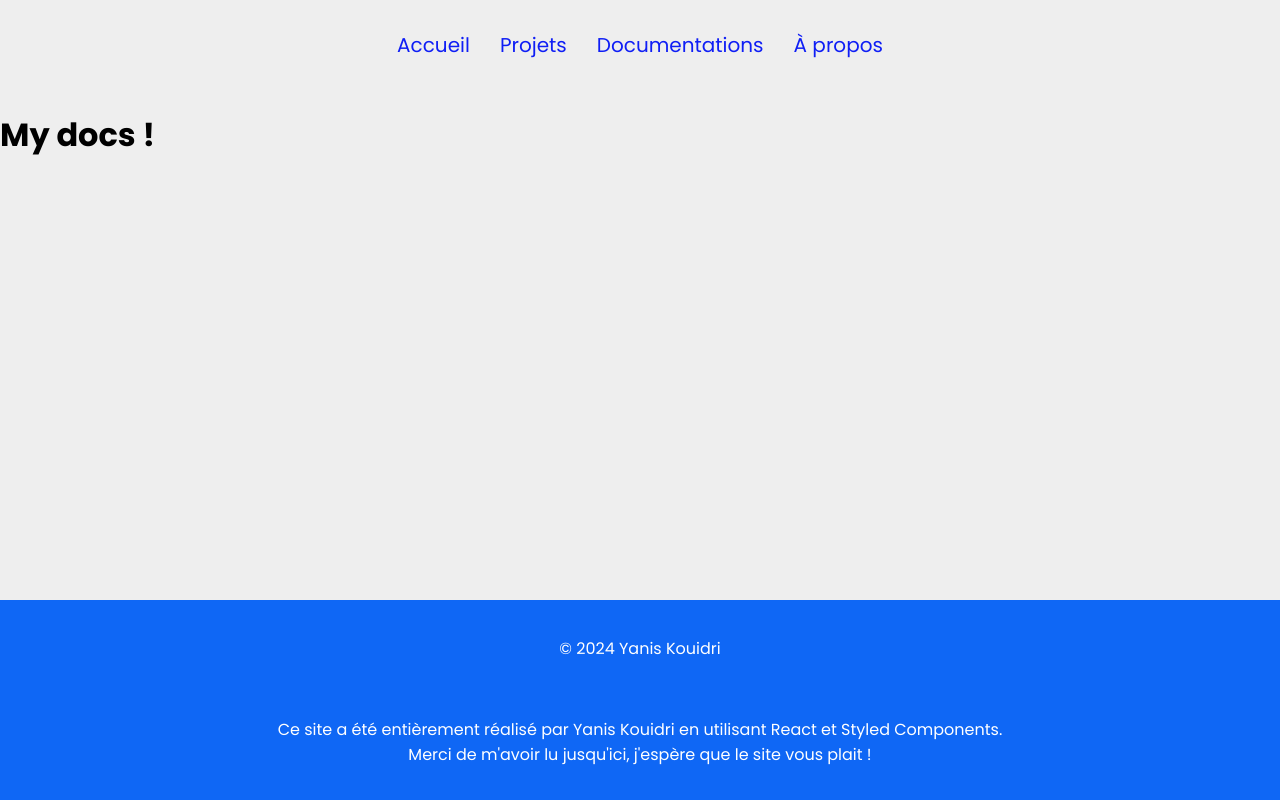
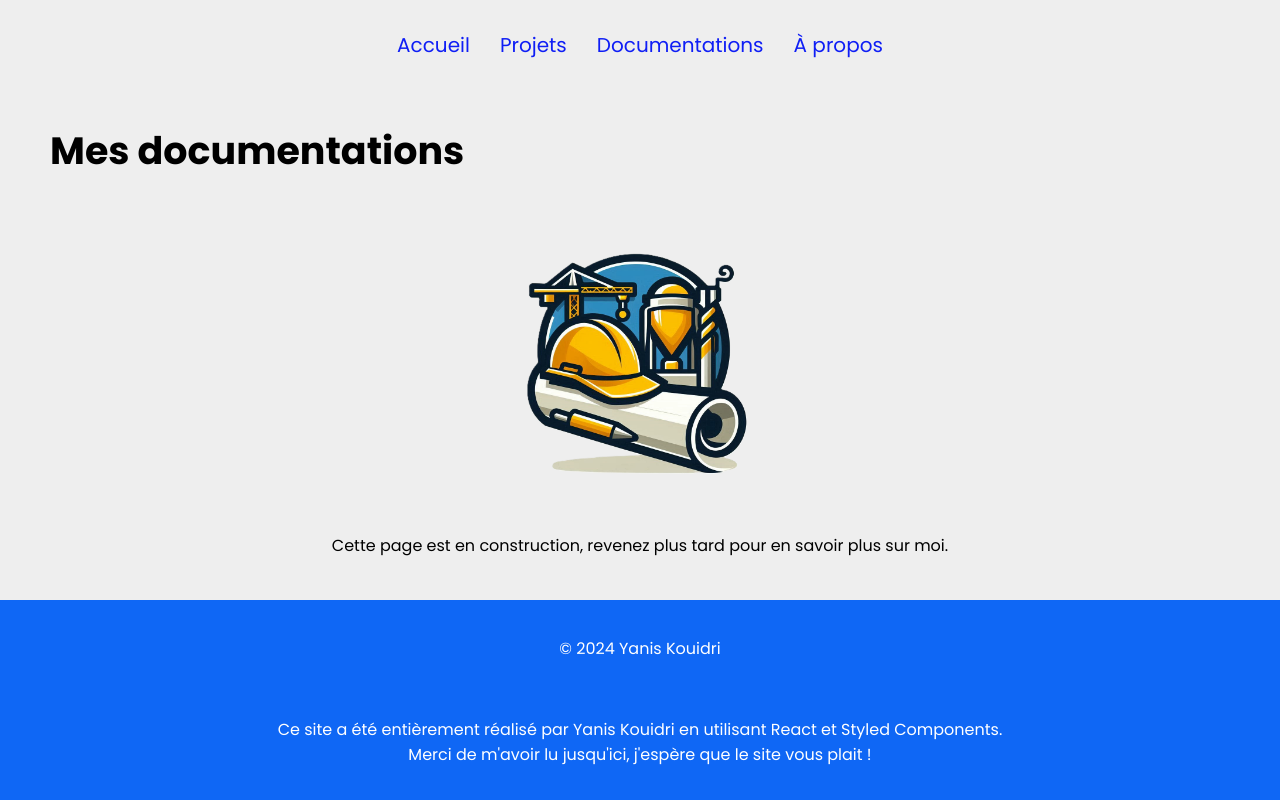
Before and after one commit to Yanis-Kouidri/personal-website-frontend, a React (Create React App) app: page /docs in a window 1280 px wide. Built offline with nearby package versions, Linux system fonts and the light colour scheme.

Commit message:
add a in building component on not ready pages

```diff
--- /dev/null
+++ b/src/components/building/InBuilding.jsx
@@ -0,0 +1,20 @@
+import React from "react"
+
+import {
+  InBuildingImg,
+  InBuildingWrapper,
+} from "../../utils/style/CommonStyles"
+import chantier from "../../assets/illustrations/chantier.png"
+
+function InBuilding() {
+  return (
+    <InBuildingWrapper>
+      <InBuildingImg src={chantier} alt="" />
+      <p>
+        Cette page est en construction, revenez plus tard pour en savoir plus
+        sur moi.
+      </p>
+    </InBuildingWrapper>
+  )
+}
+export default InBuilding
--- a/src/pages/about/index.jsx
+++ b/src/pages/about/index.jsx
@@ -1,5 +1,13 @@
+import InBuilding from "../../components/building/InBuilding"
+import { BasicH2Title, BasicWrapper } from "../../utils/style/CommonStyles"
+
 function About() {
-  return <h1>A propos</h1>
+  return (
+    <BasicWrapper>
+      <BasicH2Title>À propos</BasicH2Title>
+      <InBuilding />
+    </BasicWrapper>
+  )
 }
 
 export default About
--- a/src/pages/docs/index.jsx
+++ b/src/pages/docs/index.jsx
@@ -1,5 +1,13 @@
+import InBuilding from "../../components/building/InBuilding"
+import { BasicH2Title, BasicWrapper } from "../../utils/style/CommonStyles"
+
 function Docs() {
-  return <h1> My docs !</h1>
+  return (
+    <BasicWrapper>
+      <BasicH2Title>Mes documentations</BasicH2Title>
+      <InBuilding />
+    </BasicWrapper>
+  )
 }
 
 export default Docs
--- a/src/pages/projects/index.jsx
+++ b/src/pages/projects/index.jsx
@@ -1,5 +1,13 @@
+import InBuilding from "../../components/building/InBuilding"
+import { BasicH2Title, BasicWrapper } from "../../utils/style/CommonStyles"
+
 function Projects() {
-  return <h1>Projets </h1>
+  return (
+    <BasicWrapper>
+      <BasicH2Title>Mes projets</BasicH2Title>
+      <InBuilding />
+    </BasicWrapper>
+  )
 }
 
 export default Projects
--- /dev/null
+++ b/src/utils/style/CommonStyles.jsx
@@ -0,0 +1,17 @@
+import styled from "styled-components"
+
+export const BasicH2Title = styled.h2`
+  font-size: 38px;
+`
+
+export const BasicWrapper = styled.div`
+  padding: 0px 50px 0px 50px;
+`
+
+export const InBuildingImg = styled.img`
+  height: 300px;
+`
+
+export const InBuildingWrapper = styled.div`
+  text-align: center;
+`
```
Also changed, not shown: src/assets/illustrations/chantier.png (added).
